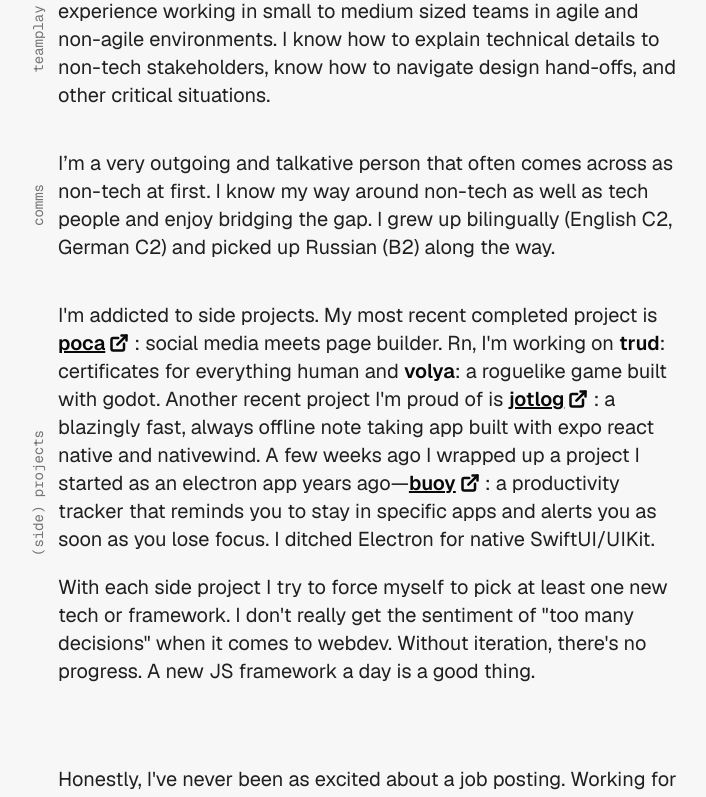
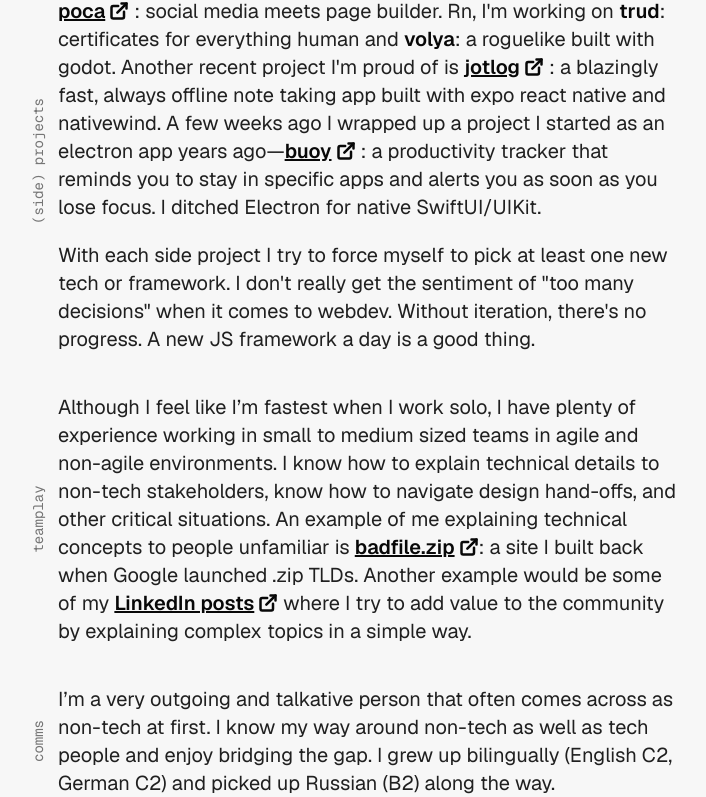
Before and after one commit to philparzer/website-v3, a Next.js app: page /tailwind in a window 1280 px wide. Shown: the part 2014-2811 px from the top of the page, without its empty margins (269-975 px from the left). Built offline with nearby package versions, Linux system fonts and the light colour scheme.

Commit message:
add links, change structure

```diff
--- a/app/tailwind/page.tsx
+++ b/app/tailwind/page.tsx
@@ -188,24 +188,6 @@
                   the fan.
                 </p>
               </TitledParagraph>
-              <TitledParagraph title="teamplay">
-                <p>
-                  Although I feel like I’m fastest when I work solo, I have
-                  plenty of experience working in small to medium sized teams in
-                  agile and non-agile environments. I know how to explain
-                  technical details to non-tech stakeholders, know how to
-                  navigate design hand-offs, and other critical situations.
-                </p>
-              </TitledParagraph>
-              <TitledParagraph title="comms">
-                <p>
-                  I’m a very outgoing and talkative person that often comes
-                  across as non-tech at first. I know my way around non-tech as
-                  well as tech people and enjoy bridging the gap. I grew up
-                  bilingually (English C2, German C2) and picked up Russian (B2)
-                  along the way.
-                </p>
-              </TitledParagraph>
               <TitledParagraph title="(side) projects">
                 <div className="flex flex-col gap-5">
                 <p>
@@ -269,7 +251,7 @@
                       )}
                     </AnimatePresence>
                     volya
-                  </span>: a roguelike game built with godot. Another recent project I'm proud of is {" "}  <Link
+                  </span>: a roguelike built with godot. Another recent project I&apos;m proud of is {" "}  <Link
                     href="https://jotlog.app"
                     target="_blank"
                     className="underline inline-flex dark:text-whiteout/100 gap-1 items-center font-semibold text-blackout/100"
@@ -296,6 +278,43 @@
                 </p>
                 </div>
               </TitledParagraph>
+              <TitledParagraph title="teamplay">
+                <p>
+                  Although I feel like I’m fastest when I work solo, I have
+                  plenty of experience working in small to medium sized teams in
+                  agile and non-agile environments. I know how to explain
+                  technical details to non-tech stakeholders, know how to
+                  navigate design hand-offs, and other critical situations.
+                  An example of me explaining technical concepts to people unfamiliar is {" "}
+                  <Link
+                    href="https://badfile.zip"
+                    target="_blank"
+                    className="underline inline-flex dark:text-whiteout/100 gap-1 items-center font-semibold text-blackout/100"
+                  >
+                    badfile.zip
+                    <ExternalLink strokeWidth={3} width={20} />
+                  </Link>:{" "} a site I built back when Google launched .zip TLDs. Another example would be some of my {" "}
+                  <Link
+                    href="https://www.linkedin.com/feed/update/urn:li:activity:7168931115532034048/"
+                    target="_blank"
+                    className="underline inline-flex dark:text-whiteout/100 gap-1 items-center font-semibold text-blackout/100"
+                  >
+                   LinkedIn posts
+                    <ExternalLink strokeWidth={3} width={20} />
+                  </Link>{" "} where I try to add value to the community by explaining complex topics in a simple way.
+
+                </p>
+              </TitledParagraph>
+              <TitledParagraph title="comms">
+                <p>
+                  I’m a very outgoing and talkative person that often comes
+                  across as non-tech at first. I know my way around non-tech as
+                  well as tech people and enjoy bridging the gap. I grew up
+                  bilingually (English C2, German C2) and picked up Russian (B2)
+                  along the way.
+                </p>
+              </TitledParagraph>
+
               <TitledParagraph title="this job">
                 <p className="mt-10">
                   Honestly, I&apos;ve never been as excited about a job posting.
```
